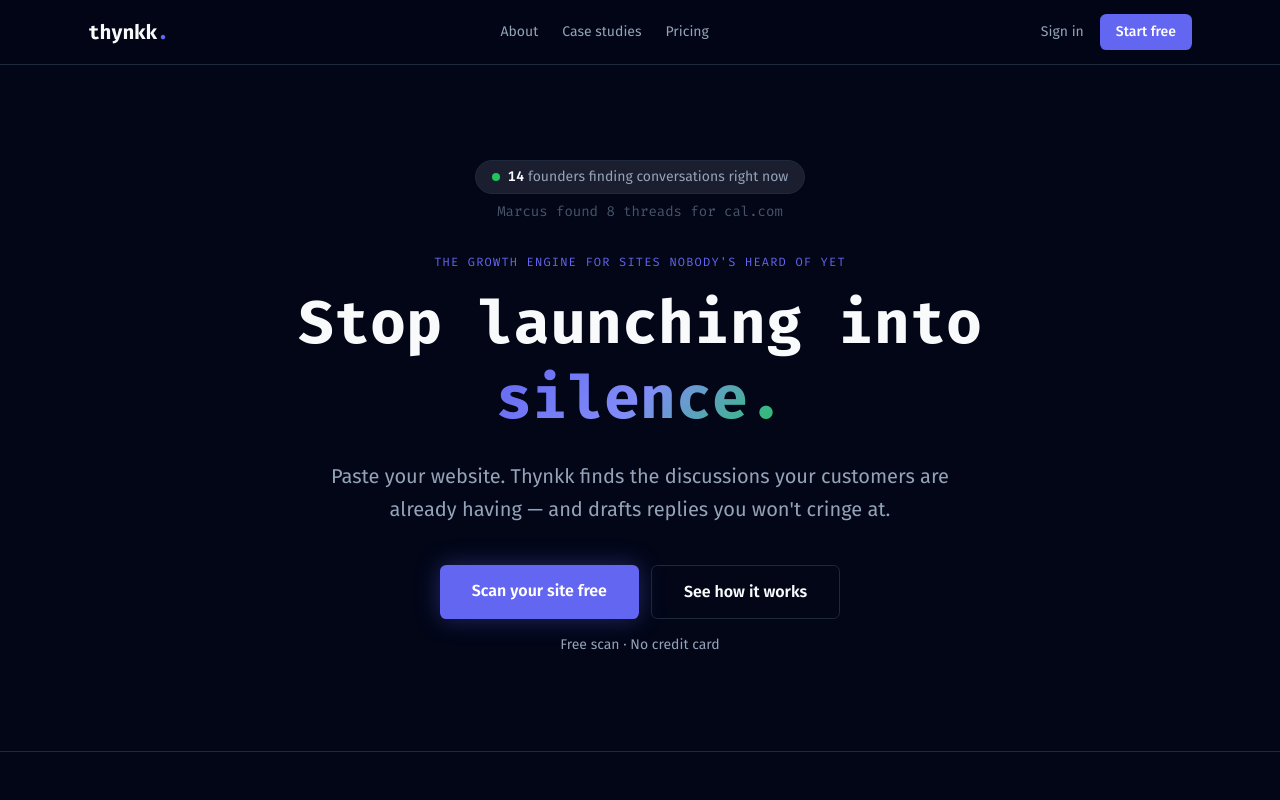
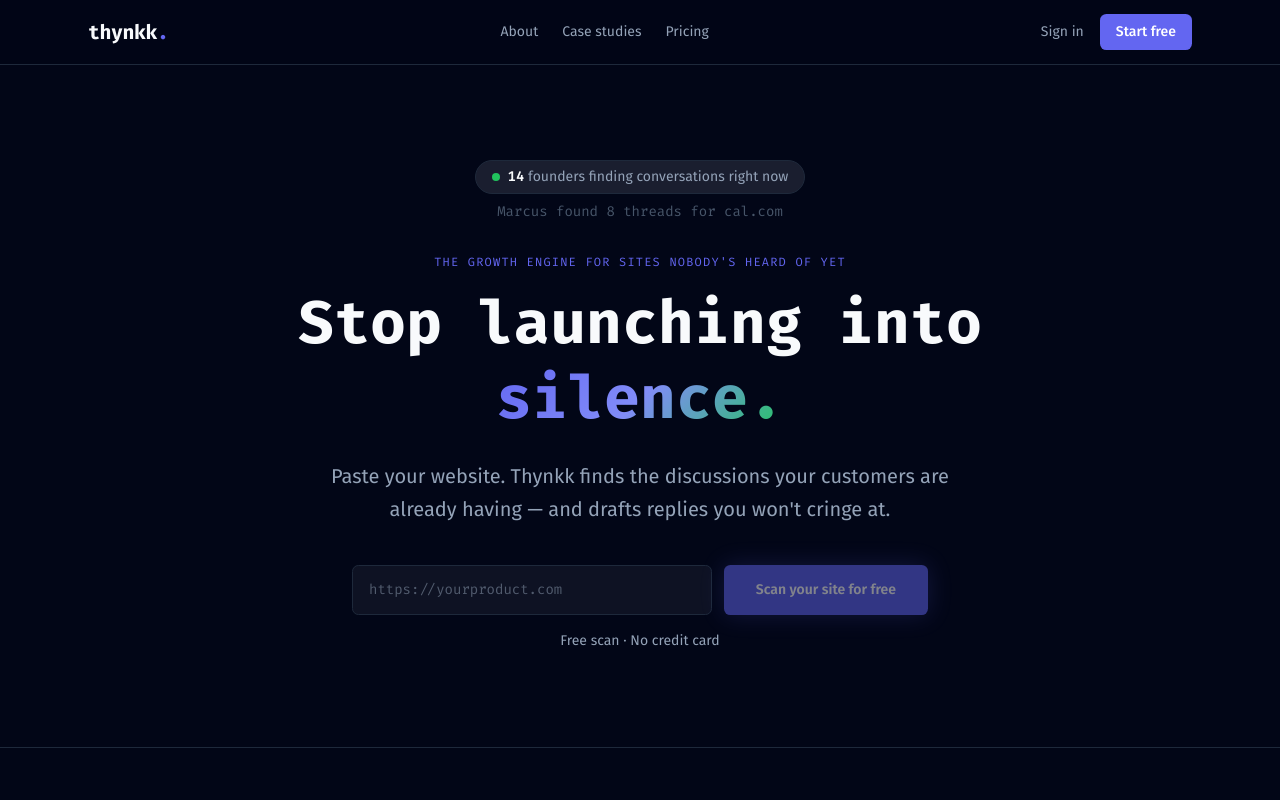
Before and after one commit to thakarpratik/thynkk, a Next.js app in the folder frontend/: page / in a window 1280 px wide. Shown: the top 800 px of the page. Built offline with nearby package versions, Linux system fonts and the light colour scheme; no server answers.

Commit message:
feat: add hero URL input on homepage

```diff
--- /dev/null
+++ b/frontend/app/_components/HeroScanInput.tsx
@@ -0,0 +1,48 @@
+"use client";
+
+import { useState } from "react";
+import { useRouter } from "next/navigation";
+
+function normalizeUrl(raw: string): string {
+  const trimmed = raw.trim();
+  if (!trimmed) return "";
+  return trimmed.startsWith("http://") || trimmed.startsWith("https://")
+    ? trimmed
+    : `https://${trimmed}`;
+}
+
+export function HeroScanInput() {
+  const router = useRouter();
+  const [url, setUrl] = useState("");
+
+  const handleSubmit = (e?: React.FormEvent) => {
+    e?.preventDefault();
+    const target = normalizeUrl(url);
+    if (!target) return;
+    router.push(`/dashboard?url=${encodeURIComponent(target)}`);
+  };
+
+  return (
+    <form onSubmit={handleSubmit} className="w-full max-w-xl mx-auto">
+      <div className="flex flex-col sm:flex-row gap-3">
+        <input
+          type="text"
+          inputMode="url"
+          value={url}
+          onChange={(e) => setUrl(e.target.value)}
+          placeholder="https://yourproduct.com"
+          className="flex-1 bg-[#0E1223] border border-[#1E293B] focus:border-[#6366F1] outline-none text-[#F8FAFC] placeholder:text-[#94A3B8]/50 px-4 py-3.5 rounded-md text-sm font-mono transition-colors text-left"
+          aria-label="Your website URL"
+        />
+        <button
+          type="submit"
+          disabled={!url.trim()}
+          className="bg-[#6366F1] hover:bg-[#4F46E5] disabled:opacity-50 disabled:cursor-not-allowed text-white px-8 py-3.5 rounded-md font-semibold text-sm transition-all cursor-pointer whitespace-nowrap"
+          style={{ boxShadow: "0 0 24px rgba(99,102,241,0.35)" }}
+        >
+          Scan your site for free
+        </button>
+      </div>
+    </form>
+  );
+}
--- a/frontend/app/dashboard/page.tsx
+++ b/frontend/app/dashboard/page.tsx
@@ -40,6 +40,7 @@ export default function Dashboard() {
   const [quota, setQuota] = useState<Awaited<ReturnType<typeof fetchQuota>> | null>(null);
 
   const pollTimer = useRef<ReturnType<typeof setTimeout> | null>(null);
+  const autoScanStarted = useRef(false);
 
   const openUpgrade = useCallback(() => {
     setUpgradeError("");
@@ -65,6 +66,8 @@ export default function Dashboard() {
 
   useEffect(() => {
     if (searchParams.get("upgrade") === "true") openUpgrade();
+    const param = searchParams.get("url");
+    if (param) setUrl(param);
   }, [searchParams, openUpgrade]);
 
   const stopPolling = () => {
@@ -129,6 +132,14 @@ export default function Dashboard() {
     if (!url.trim()) return;
     beginScan(url.trim());
   };
+
+  useEffect(() => {
+    const param = searchParams.get("url");
+    if (!param || !isSignedIn || autoScanStarted.current || status !== "idle") return;
+    autoScanStarted.current = true;
+    beginScan(param);
+  // eslint-disable-next-line react-hooks/exhaustive-deps -- run once when landing with ?url=
+  }, [isSignedIn, searchParams, status]);
 
   const handlePayPalSuccess = async (subscriptionId: string) => {
     try {
--- a/frontend/app/page.tsx
+++ b/frontend/app/page.tsx
@@ -4,6 +4,7 @@ import { SiteNav } from "./_components/SiteNav";
 import { SiteFooter } from "./_components/SiteFooter";
 import { PlanCTA } from "./_components/PlanCTA";
 import { LiveActivity } from "./_components/LiveActivity";
+import { HeroScanInput } from "./_components/HeroScanInput";
 
 export const metadata: Metadata = {
   title: "Thynkk — Reddit Growth Engine for Indie Founders",
@@ -32,13 +33,8 @@ export default function LandingPage() {
           <p className="text-xl text-[#94A3B8] max-w-2xl mx-auto mb-10 leading-relaxed">
             Paste your website. Thynkk finds the discussions your customers are already having — and drafts replies you won&apos;t cringe at.
           </p>
-          <div className="flex flex-col sm:flex-row gap-3 justify-center mb-4">
-            <Link href="/dashboard" className="bg-[#6366F1] hover:bg-[#4F46E5] text-white px-8 py-3.5 rounded-md font-semibold transition-all" style={{ boxShadow: "0 0 24px rgba(99,102,241,0.35)" }}>
-              Scan your site free
-            </Link>
-            <Link href="/dashboard" className="border border-[#1E293B] hover:border-[#6366F1] text-[#F8FAFC] px-8 py-3.5 rounded-md font-semibold transition-all">
-              See how it works
-            </Link>
+          <div className="mb-4">
+            <HeroScanInput />
           </div>
           <p className="text-sm text-[#94A3B8]">Free scan · No credit card</p>
         </div>
@@ -149,9 +145,9 @@ export default function LandingPage() {
             Your customers are already talking.<br /><span className="text-gradient">Join the conversation.</span>
           </h2>
           <p className="text-[#94A3B8] mb-8">Paste your site. Get threads, replies, and post ideas in about a minute.</p>
-          <Link href="/dashboard" className="inline-block bg-[#6366F1] hover:bg-[#4F46E5] text-white px-10 py-3.5 rounded-md font-semibold transition-all" style={{ boxShadow: "0 0 24px rgba(99,102,241,0.35)" }}>
-            Scan your site free
-          </Link>
+          <div className="max-w-xl mx-auto">
+            <HeroScanInput />
+          </div>
         </div>
       </section>
 
```
